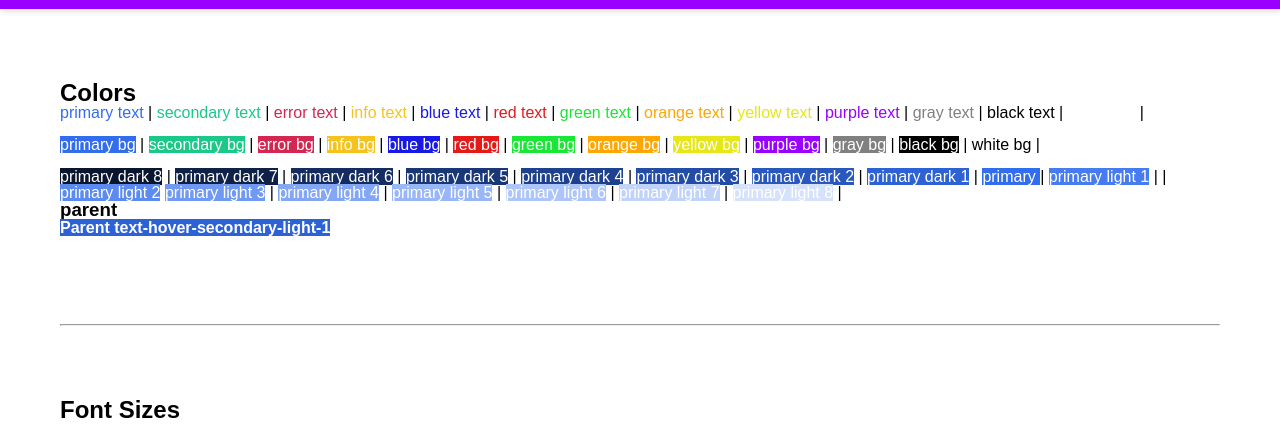
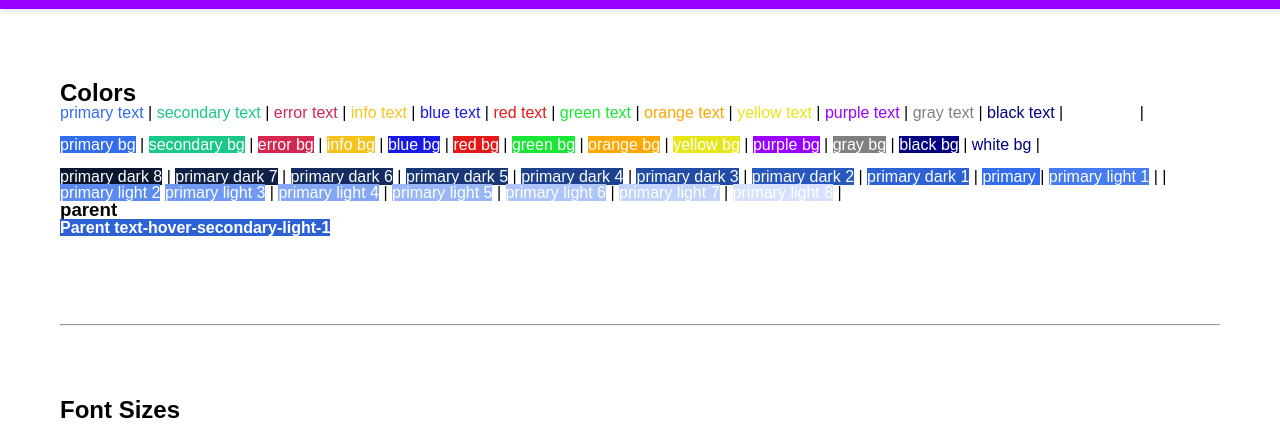
Before and after one commit to DJIOTSA/learning-sass-bootstrap, a website: page sass_tutorials/index.html in a window 1280 px wide. Shown: the part 39-482 px from the top of the page. Drawn offline with Linux system fonts and the light colour scheme.

Commit message:
customization using default

```diff
--- a/sass_tutorials/gulpfile.js
+++ b/sass_tutorials/gulpfile.js
@@ -3,14 +3,14 @@ const sass = require('gulp-sass')(require('sass'));
 const purgecss = require("gulp-purgecss");
 
 gulp.task('sass', function () {
-    return gulp.src('src/scss/**/*.scss')  // Source folder
+    return gulp.src('sass/**/*.scss')  // Source folder
         .pipe(sass().on('error', sass.logError))
         .pipe(purgecss({ content: ["*.html"]})) // this remove all the css code that is not used on our html files
         .pipe(gulp.dest('assets/css'));        // Destination folder
 });
 
 gulp.task('watch', function () {
-    gulp.watch(['src/scss/**/*.scss', '*.html'], gulp.series('sass')); // to make that gulp watch all the .scss and .html files
+    gulp.watch(['sass**/*.scss', '*.html'], gulp.series('sass')); // to make that gulp watch all the .scss and .html files
 });
 
 gulp.task('default', gulp.series('sass', 'watch'));
--- /dev/null
+++ b/sass_tutorials/sass/index.scss
@@ -0,0 +1,9 @@
+// override the default value
+$black: navy;
+
+.hello{
+    color: $black;
+}
+
+// import the main sass file here
+@import "src/scss";
--- a/sass_tutorials/src/scss/_variables.scss
+++ b/sass_tutorials/src/scss/_variables.scss
@@ -8,20 +8,20 @@ $font-size-xxl: $base-font-size * 3;
 $font-family: "Poppins", system-ui;
 
 // theme colors
-$primary: #326dee;
-$secondary:#1ac888;
-$error: #d32752;
-$info: #f6c31c;
-$navy: navy;
-$blue: #1919e6;
-$red: #e61919;
-$yellow: #e6e619;
-$green: #19e635;
-$orange: #ffa600;
-$gray: #808080;
-$black: black;
-$white: white;
-$purple: #9900ff;
+$primary: #326dee !default;
+$secondary:#1ac888 !default;
+$error: #d32752 !default;
+$info: #f6c31c !default;
+$navy: navy !default;
+$blue: #1919e6 !default;
+$red: #e61919 !default;
+$yellow: #e6e619 !default;
+$green: #19e635 !default;
+$orange: #ffa600 !default;
+$gray: #808080 !default;
+$black: black !default;
+$white: white !default;
+$purple: #9900ff !default;
 
 
 // using map to create color palette
```
Also changed, not shown: sass_tutorials/homepage.html (+1 -1 lines), sass_tutorials/assets/css/index.css.
